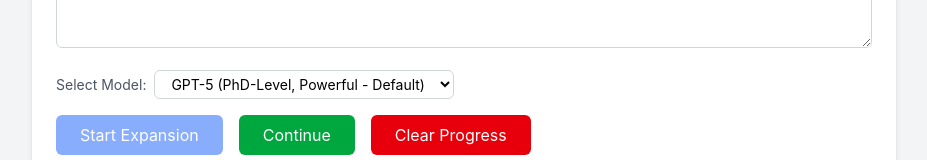
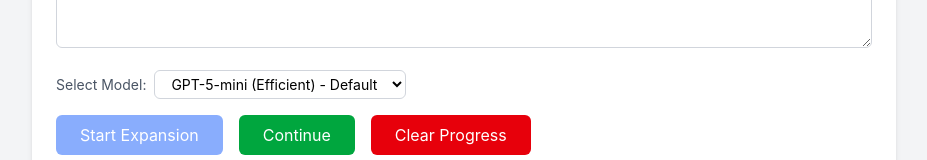
Before and after one commit to MartinAbilev/storyteller, a React (Vite) app: page / in a window 1280 px wide. Shown: the part 264-424 px from the top of the page, without its empty margins (176-1103 px from the left). Built offline with nearby package versions, Linux system fonts and the light colour scheme.

Commit message:
feat: gpt-5-mini as default

```diff
--- a/src/components/StoryExpander.tsx
+++ b/src/components/StoryExpander.tsx
@@ -30,7 +30,7 @@ const LOCAL_STORAGE_KEY = 'storyExpanderProgress';
 
 const StoryExpander: React.FC = () => {
   const [draft, setDraft] = useState<string>('');
-  const [model, setModel] = useState<string>('gpt-5');
+  const [model, setModel] = useState<string>('gpt-5-mini');
   const [isLoading, setIsLoading] = useState<boolean>(false);
   const [status, setStatus] = useState<string>('');
   const [error, setError] = useState<string>('');
@@ -52,8 +52,8 @@ const StoryExpander: React.FC = () => {
   const modelOptions = [
     { value: 'gpt-4o-mini', label: 'GPT-4o-mini (Fast & Cheap)' },
     { value: 'gpt-4o', label: 'GPT-4o (Balanced)' },
-    { value: 'gpt-5', label: 'GPT-5 (PhD-Level, Powerful - Default)' },
-    { value: 'gpt-5-mini', label: 'GPT-5-mini (Efficient)' },
+    { value: 'gpt-5-mini', label: 'GPT-5-mini (Efficient) - Default' },
+    { value: 'gpt-5', label: 'GPT-5 (PhD-Level, Powerful)' },
   ];
 
   const totalSteps = 4 + (chapters.length || 6) + expansionCounts.reduce((sum, count) => sum + count, 0);
@@ -145,7 +145,7 @@ const StoryExpander: React.FC = () => {
           setCurrentStep(progress.currentStep || 0);
           setCurrentChapterIndex(progress.currentChapterIndex || 0);
           setDraftHash(currentHash);
-          setModel(progress.model || 'gpt-5');
+          setModel(progress.model || 'gpt-5-mini');
           setStatus('Loaded saved progress—click Continue or inspect results.');
         } else {
           setStatus('Draft changed—clear progress or start fresh.');
```
